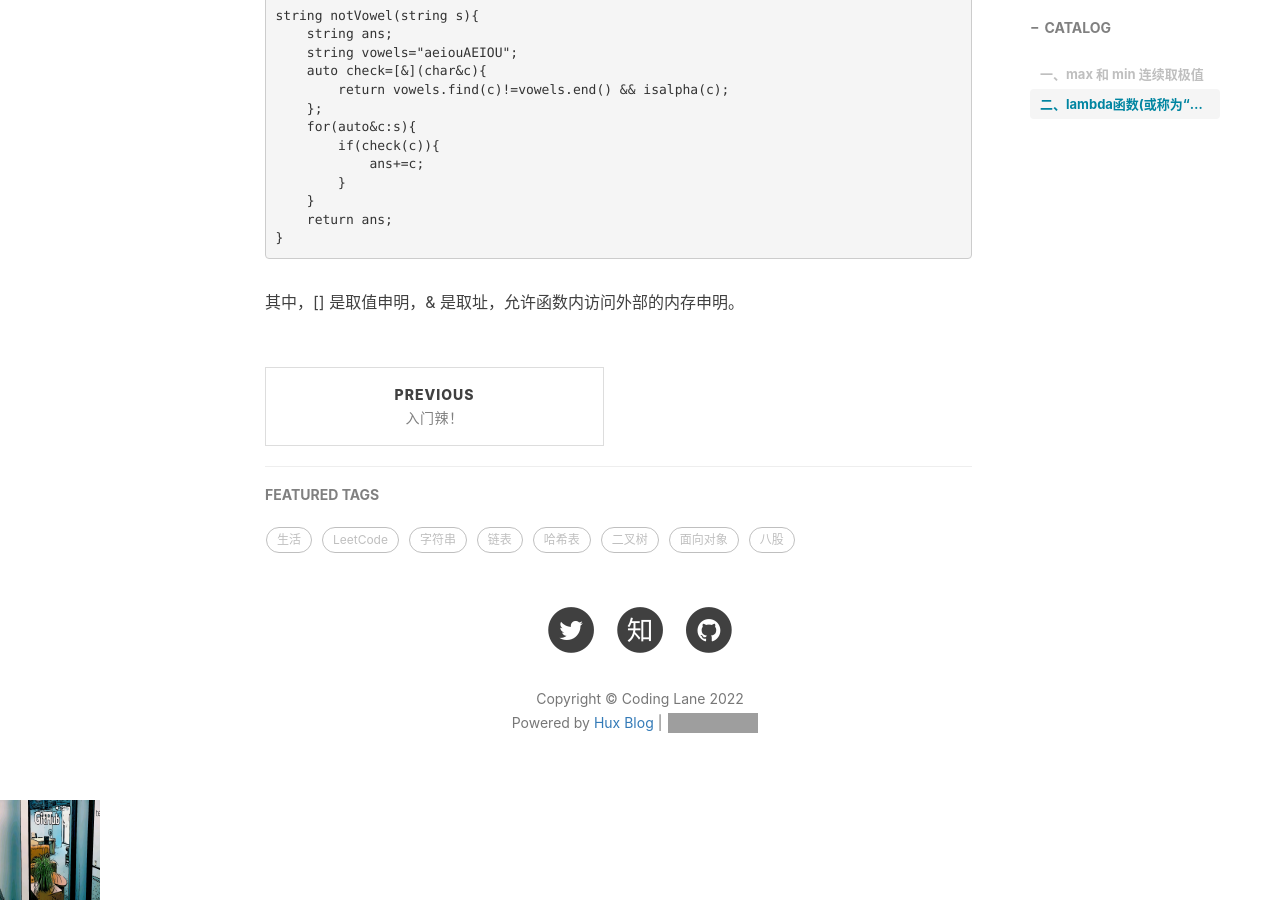
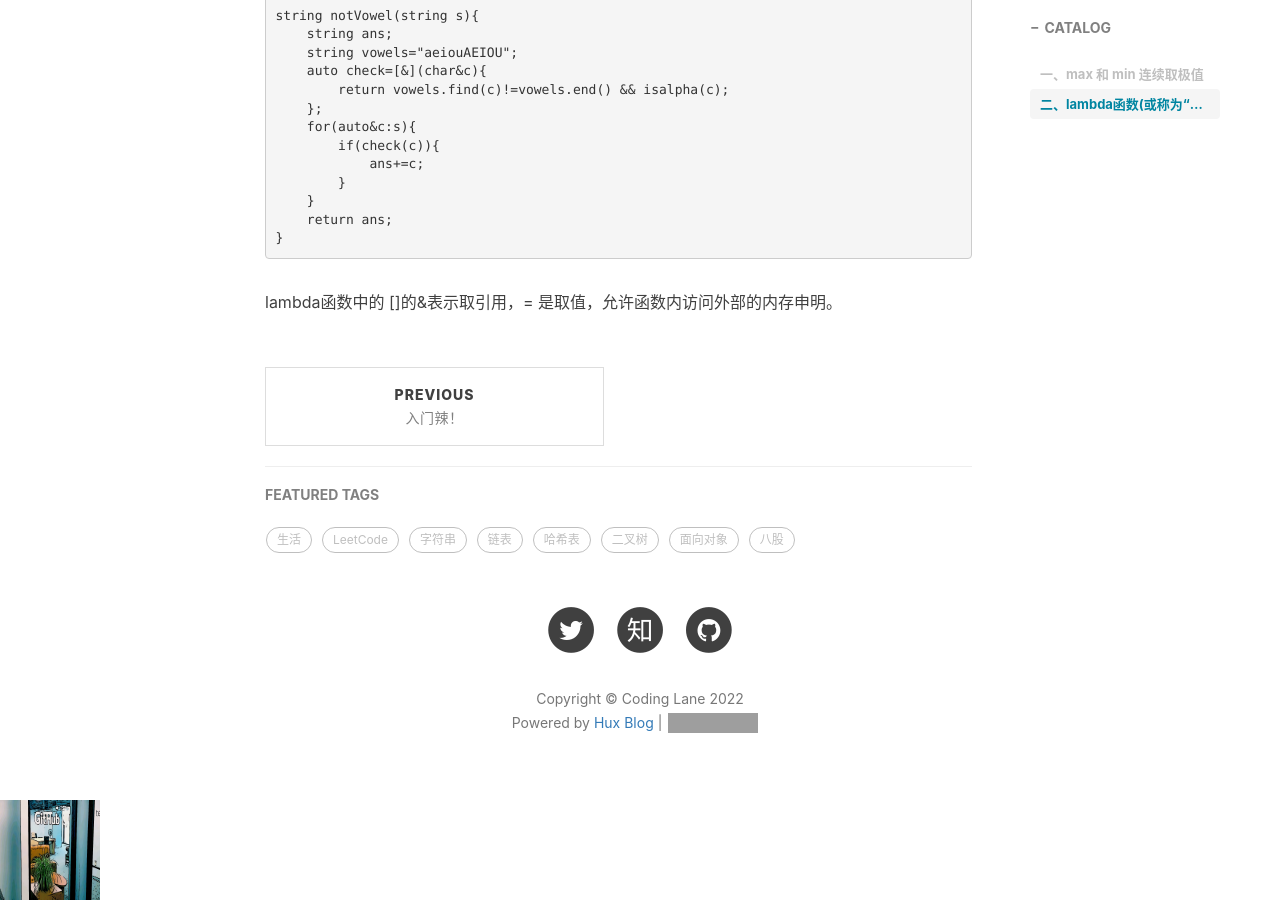
Before and after one commit to xie96808/xie96808.github.io, a Jekyll site: the page built from _posts/2022-06-06-一些有趣的C++代码书写方法.md, in a window 1280 px wide and 900 px high, scrolled down 1527 px. Built offline with Jekyll 4.4.1, drawn with Linux system fonts in a browser that asks for light colours; nearby versions of some CDN libraries; comment, search, counter and statistics services are not loaded; grey boxes are pictures that could not be loaded.

Commit message:
Update 2022-06-06-一些有趣的C++代码书写方法.md

````diff
--- a/_posts/2022-06-06-一些有趣的C++代码书写方法.md
+++ b/_posts/2022-06-06-一些有趣的C++代码书写方法.md
@@ -66,4 +66,4 @@ string notVowel(string s){
     return ans;
 }
 ```
-其中，[] 是取值申明，& 是取址，允许函数内访问外部的内存申明。
+lambda函数中的 []的&表示取引用，= 是取值，允许函数内访问外部的内存申明。
````
